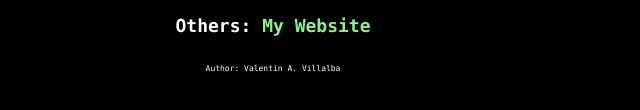
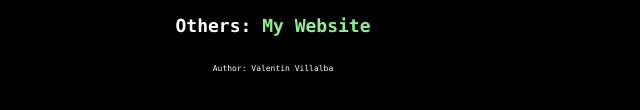
Before and after one commit to ValentinVillalba/website, a plain HTML site: page homepage.html in a window 1280 px wide. Shown: the part 246-356 px from the top of the page, 367-1007 px from the left. Drawn offline with Linux system fonts and the light colour scheme.

Commit message:
changed footer

```diff
--- a/homepage.html
+++ b/homepage.html
@@ -30,6 +30,6 @@
 			</p>
 	</body>
 	<footer>
-  		<p class="footer-p">Author: Valentin A. Villalba</p>
+  		<p class="footer-p">Author: Valentin Villalba</p>
 	</footer>
 </html>
```
Also changed, not shown: index.html (+1 -1 lines).
